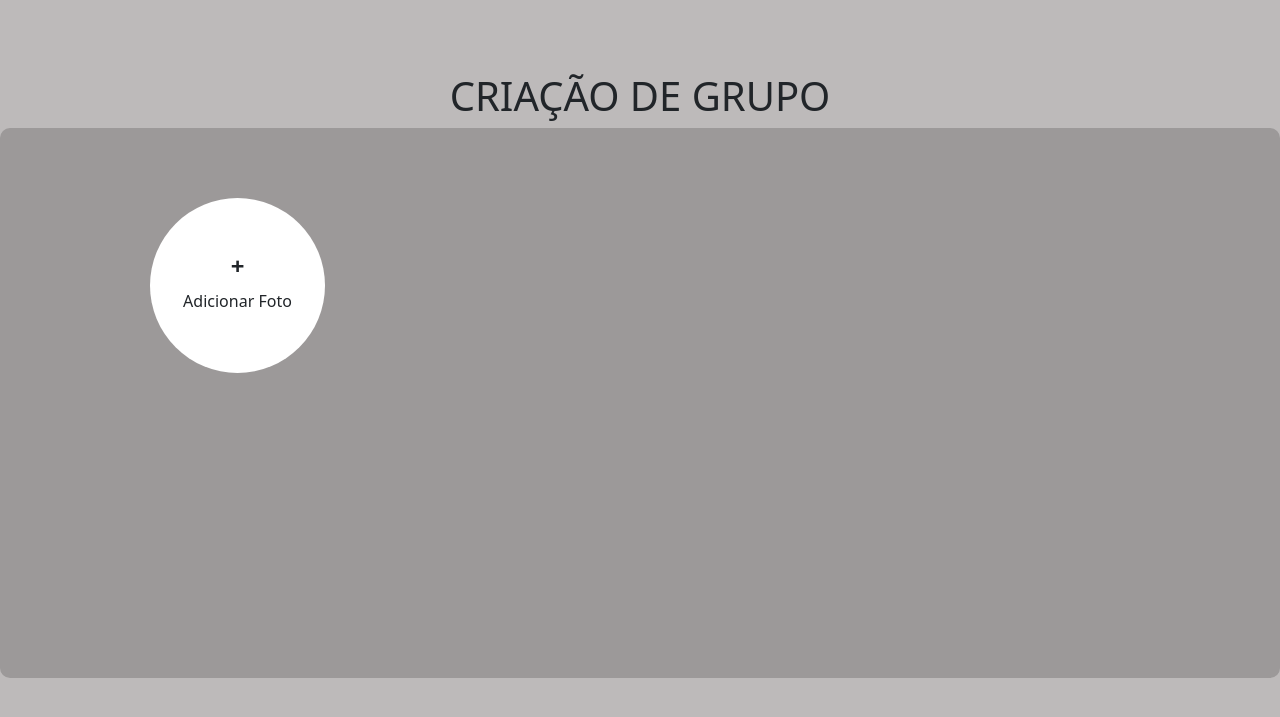
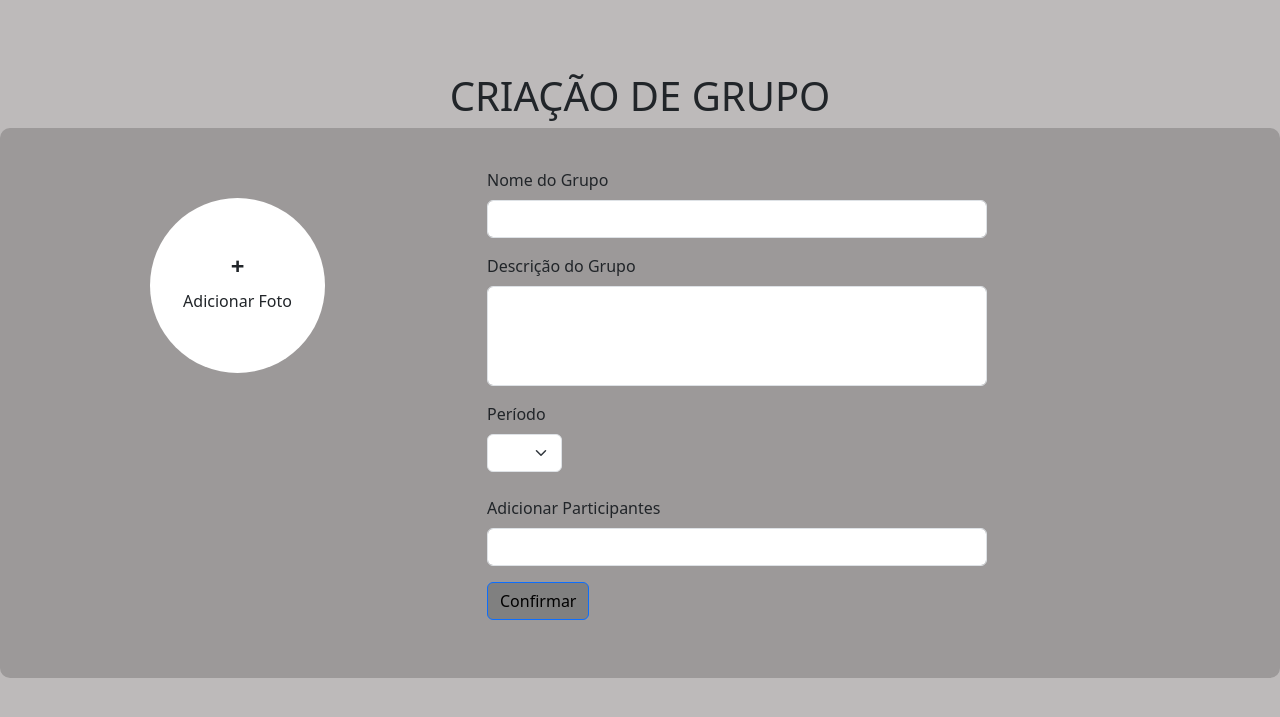
Before and after one commit to caetrias/connectcesar, a Django app: page /criargrupo/ in a window 1280 px wide. Shown: the part 56-773 px from the top of the page. Run offline with Django 4.2, Linux system fonts and the light colour scheme.

Commit message:
Update criargrupo.html

```diff
--- a/cesarconnect/templates/criargrupo.html
+++ b/cesarconnect/templates/criargrupo.html
@@ -97,3 +97,42 @@
     <input type="file" id="input-foto" accept="image/*">
     </div>
   </div>
+
+  <div class="right-section"> <!-- resto das informações da página-->
+
+      <div class="container">
+        <div class="mb-3">
+          <label for="formGroupExampleInput" class="form-label">Nome do Grupo</label>
+          <input type="text" class="form-control custom-input" id="formGroupExampleInput">
+        </div>
+        <div class="mb-3">
+          <label for="formGroupExampleInput2" class="form-label">Descrição do Grupo</label>
+          <input type="text" class="form-control custom-input" style="height: 100px;" id="formGroupExampleInput2">
+        </div>
+        <div class="col-md-4">
+          <label for="inputState" class="form-label">Período</label>
+          <select id="inputState" class="form-select" style="width: 75px;">
+            <option selected></option>
+            <option>1º</option>
+            <option>2º</option>
+            <option>3º</option>
+            <option>4º</option>
+            <option>5º</option>
+            <option>6º</option>
+            <option>7º</option>
+            <option>8º</option>
+          </select>
+        </div>
+        <br>
+        <div class="mb-3">
+          <label for="formGroupExampleInput3" class="form-label">Adicionar Participantes</label>
+          <input type="text" class="form-control custom-input" id="formGroupExampleInput3">
+        </div>
+        <button type="button" class="btn btn-primary" style="background-color:#808080 ; color: #000000;">Confirmar</button>
+      </div>
+    </div>
+  </div>
+
+</body>
+<script src="https://cdn.jsdelivr.net/npm/bootstrap@5.3.2/dist/js/bootstrap.bundle.min.js" integrity="sha384-C6RzsynM9kWDrMNeT87bh95OGNyZPhcTNXj1NW7RuBCsyN/o0jlpcV8Qyq46cDfL" crossorigin="anonymous"></script>
+</html>
```
